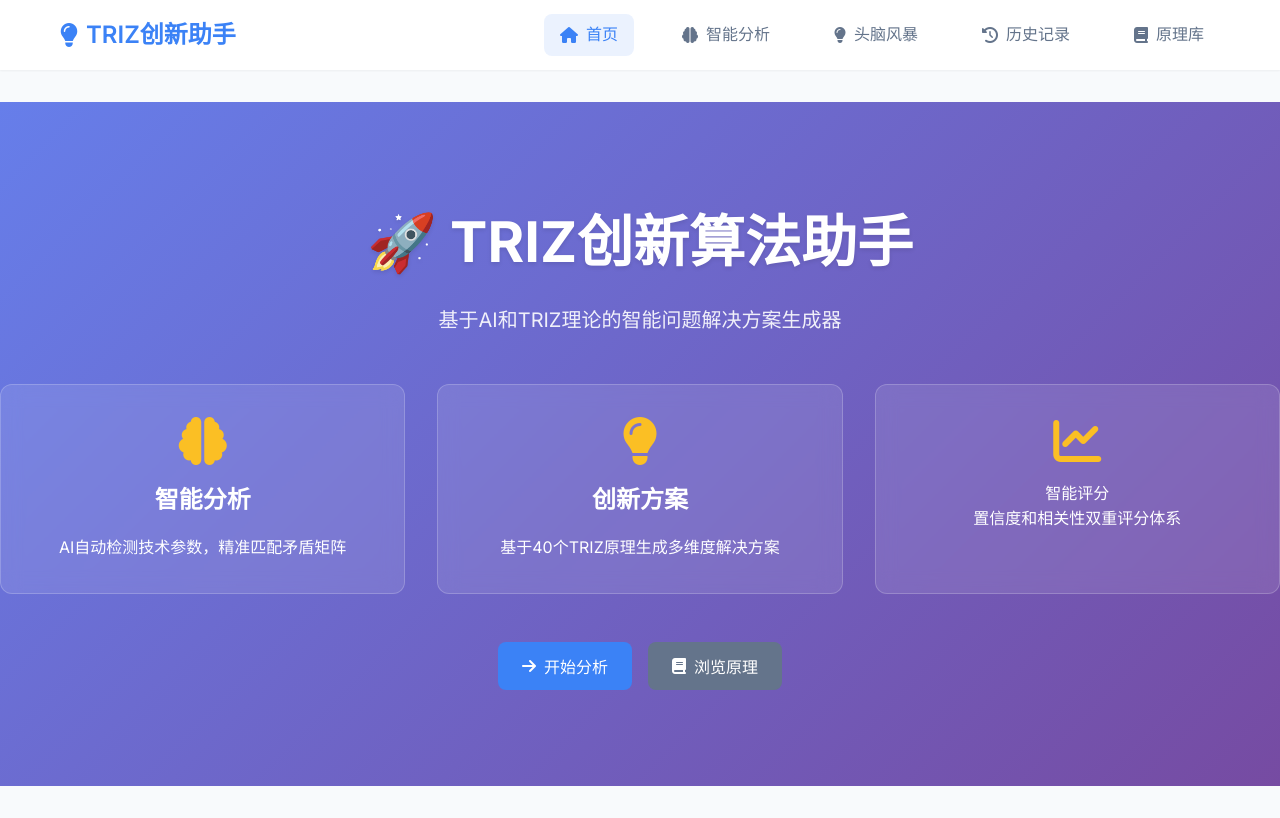
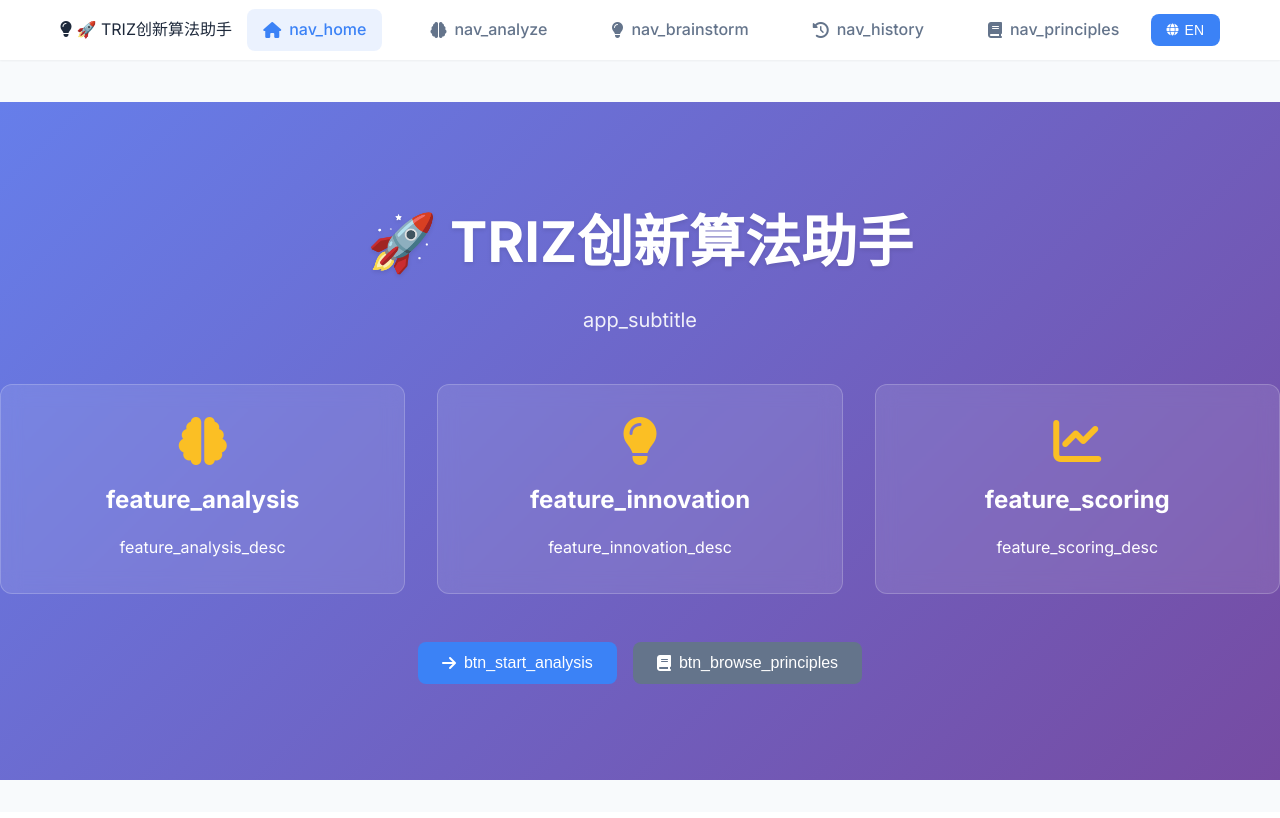
Before and after one commit to ligj1706/InnovateTRIZ, a Flask app: page / in a window 1280 px wide. After the commit the page ends 780 px from the top, so only its background shows below. Run offline with Flask 3, Linux system fonts and the light colour scheme.

Commit message:
feat: Add frontend language switching functionality
- Added language toggle button in navigation bar
- Implemented complete bilingual UI text management
- Added JavaScript language switching logic with API integration
- Updated HTML templates with translatable text IDs
- Enhanced CSS styling for language toggle button
- All interface elements now support Chinese/English switching
- Language preference persists via backend API

🤖 Generated with [Claude Code](https://claude.ai/code)

Co-Authored-By: Claude <noreply@anthropic.com>

```diff
--- a/triz_web_app/frontend/static/css/style.css
+++ b/triz_web_app/frontend/static/css/style.css
@@ -48,6 +48,39 @@ body {
     padding: 0 20px;
     display: flex;
     justify-content: space-between;
+    align-items: center;
+    height: 60px;
+}
+
+.nav-actions {
+    display: flex;
+    align-items: center;
+    gap: 1rem;
+}
+
+.language-btn {
+    background: var(--primary-color);
+    color: white;
+    border: none;
+    padding: 8px 16px;
+    border-radius: var(--radius);
+    cursor: pointer;
+    font-size: 14px;
+    font-weight: 500;
+    transition: all 0.2s ease;
+    display: flex;
+    align-items: center;
+    gap: 6px;
+}
+
+.language-btn:hover {
+    background: var(--primary-dark);
+    transform: translateY(-1px);
+}
+
+.language-btn i {
+    font-size: 12px;
+}
     align-items: center;
     height: 70px;
 }
--- a/triz_web_app/frontend/static/js/app.js
+++ b/triz_web_app/frontend/static/js/app.js
@@ -2,10 +2,13 @@
 class TRIZApp {
     constructor() {
         this.currentSolutions = [];
+        this.currentLanguage = 'zh';
+        this.translations = {};
         this.init();
     }
 
     init() {
+        this.loadLanguage();
         this.bindEvents();
         this.loadStatistics();
         this.loadHistory();
@@ -13,7 +16,90 @@ class TRIZApp {
         this.showSection('home');
     }
 
+    async loadLanguage() {
+        try {
+            const response = await fetch('/api/language');
+            const data = await response.json();
+
+            if (response.ok) {
+                this.currentLanguage = data.current_language;
+                this.translations = data.texts;
+                this.updateUITexts();
+            }
+        } catch (error) {
+            console.error('Language loading error:', error);
+        }
+    }
+
+    async toggleLanguage() {
+        const newLanguage = this.currentLanguage === 'zh' ? 'en' : 'zh';
+
+        try {
+            const response = await fetch('/api/language', {
+                method: 'POST',
+                headers: {
+                    'Content-Type': 'application/json',
+                },
+                body: JSON.stringify({ language: newLanguage })
+            });
+
+            const data = await response.json();
+
+            if (response.ok) {
+                this.currentLanguage = newLanguage;
+                await this.loadLanguage();
+                this.loadPrinciples(); // Reload principles in new language
+                this.showNotification(this.getText('language_switched'));
+            }
+        } catch (error) {
+            console.error('Language toggle error:', error);
+        }
+    }
+
+    getText(key) {
+        return this.translations[key] || key;
+    }
+
+    updateUITexts() {
+        const textElements = {
+            'app-title': 'app_title',
+            'hero-title': 'app_title',
+            'hero-subtitle': 'app_subtitle',
+            'nav-home': 'nav_home',
+            'nav-analyze': 'nav_analyze',
+            'nav-brainstorm': 'nav_brainstorm',
+            'nav-history': 'nav_history',
+            'nav-principles': 'nav_principles',
+            'feature-analysis': 'feature_analysis',
+            'feature-analysis-desc': 'feature_analysis_desc',
+            'feature-innovation': 'feature_innovation',
+            'feature-innovation-desc': 'feature_innovation_desc',
+            'feature-scoring': 'feature_scoring',
+            'feature-scoring-desc': 'feature_scoring_desc',
+            'btn-start-analysis': 'btn_start_analysis',
+            'btn-browse-principles': 'btn_browse_principles'
+        };
+
+        Object.entries(textElements).forEach(([elementId, textKey]) => {
+            const element = document.getElementById(elementId);
+            if (element) {
+                element.textContent = this.getText(textKey);
+            }
+        });
+
+        // Update language toggle button
+        const languageToggle = document.getElementById('language-toggle');
+        if (languageToggle) {
+            languageToggle.innerHTML = `<i class="fas fa-globe"></i> ${this.currentLanguage === 'zh' ? 'EN' : '中文'}`;
+        }
+    }
+
     bindEvents() {
+        // 语言切换按钮事件
+        document.getElementById('language-toggle').addEventListener('click', () => {
+            this.toggleLanguage();
+        });
+
         // 导航点击事件
         document.querySelectorAll('.nav-link').forEach(link => {
             link.addEventListener('click', (e) => {
@@ -95,11 +181,11 @@ class TRIZApp {
         const worsening = document.getElementById('worsening-input').value.trim();
 
         if (!problem) {
-            this.showNotification('请输入问题描述', 'error');
+            this.showNotification(this.getText('enter_problem'), 'error');
             return;
         }
 
-        this.showLoading(true);
+        this.showLoading(true, this.getText('loading_analyzing'));
 
         try {
             const response = await fetch('/api/analyze', {
@@ -119,12 +205,12 @@ class TRIZApp {
             if (response.ok) {
                 this.currentSolutions = data.solutions;
                 this.displaySolutions(data.solutions, 'analysis-results', 'solutions-list');
-                this.showNotification('分析完成！');
+                this.showNotification(this.getText('analysis_complete'));
             } else {
-                this.showNotification(data.error || '分析失败', 'error');
+                this.showNotification(data.error || this.getText('analysis_failed'), 'error');
             }
         } catch (error) {
-            this.showNotification('网络错误，请稍后重试', 'error');
+            this.showNotification(this.getText('network_error'), 'error');
             console.error('Analysis error:', error);
         } finally {
             this.showLoading(false);
@@ -136,11 +222,11 @@ class TRIZApp {
         const numSolutions = parseInt(document.getElementById('solution-count').value);
 
         if (!problem) {
-            this.showNotification('请输入问题描述', 'error');
+            this.showNotification(this.getText('enter_problem'), 'error');
             return;
         }
 
-        this.showLoading(true, '正在生成创新方案...');
+        this.showLoading(true, this.getText('loading_brainstorm'));
 
         try {
             const response = await fetch('/api/brainstorm', {
@@ -159,12 +245,12 @@ class TRIZApp {
             if (response.ok) {
                 this.currentSolutions = data.solutions;
                 this.displaySolutions(data.solutions, 'brainstorm-results', 'brainstorm-solutions-list');
-                this.showNotification('头脑风暴完成！');
+                this.showNotification(this.getText('brainstorm_complete'));
             } else {
-                this.showNotification(data.error || '头脑风暴失败', 'error');
+                this.showNotification(data.error || this.getText('brainstorm_failed'), 'error');
             }
         } catch (error) {
-            this.showNotification('网络错误，请稍后重试', 'error');
+            this.showNotification(this.getText('network_error'), 'error');
             console.error('Brainstorm error:', error);
         } finally {
             this.showLoading(false);
@@ -176,7 +262,7 @@ class TRIZApp {
         const list = document.getElementById(listId);
 
         if (!solutions || solutions.length === 0) {
-            list.innerHTML = '<p class="no-results">未找到解决方案</p>';
+            list.innerHTML = `<p class="no-results">${this.getText('no_solutions')}</p>`;
             container.style.display = 'block';
             return;
         }
@@ -199,14 +285,14 @@ class TRIZApp {
 
                 <div class="solution-metrics">
                     <div class="metric">
-                        <span>置信度:</span>
+                        <span>${this.getText('confidence')}:</span>
                         <div class="confidence-bar">
                             <div class="confidence-fill" style="width: ${solution.confidence * 100}%"></div>
                         </div>
                         <span>${(solution.confidence * 100).toFixed(0)}%</span>
                     </div>
                     <div class="metric">
-                        <span>相关性:</span>
+                        <span>${this.getText('relevance')}:</span>
                         <div class="relevance-bar">
                             <div class="relevance-fill" style="width: ${solution.relevance_score * 100}%"></div>
                         </div>
@@ -215,7 +301,7 @@ class TRIZApp {
                 </div>
 
                 <div class="solution-examples">
-                    <h4>应用示例:</h4>
+                    <h4>${this.getText('examples')}:</h4>
                     <div class="example-tags">
                         ${solution.examples.slice(0, 4).map(example =>
                             `<span class="example-tag">${example}</span>`
@@ -224,7 +310,7 @@ class TRIZApp {
                 </div>
 
                 <details style="margin-top: 1rem;">
-                    <summary style="cursor: pointer; font-weight: 500;">详细说明</summary>
+                    <summary style="cursor: pointer; font-weight: 500;">${this.getText('detailed_explanation')}</summary>
                     <p style="margin-top: 0.5rem; color: var(--text-secondary);">
                         ${solution.detailed_explanation}
                     </p>
@@ -238,7 +324,7 @@ class TRIZApp {
 
     async exportSolutions(solutions) {
         if (!solutions || solutions.length === 0) {
-            this.showNotification('没有可导出的解决方案', 'error');
+            this.showNotification(this.getText('no_solutions_to_export'), 'error');
             return;
         }
 
@@ -261,12 +347,12 @@ class TRIZApp {
 
             if (response.ok) {
                 this.downloadFile(data.content, data.filename, format);
-                this.showNotification('导出成功！');
+                this.showNotification(this.getText('export_success'));
             } else {
-                this.showNotification(data.error || '导出失败', 'error');
+                this.showNotification(data.error || this.getText('export_failed'), 'error');
             }
         } catch (error) {
-            this.showNotification('导出时发生错误', 'error');
+            this.showNotification(this.getText('export_error'), 'error');
             console.error('Export error:', error);
         }
     }
@@ -282,11 +368,11 @@ class TRIZApp {
 
             modal.innerHTML = `
                 <div style="background: white; padding: 2rem; border-radius: 12px; max-width: 400px;">
-                    <h3 style="margin-bottom: 1rem;">选择导出格式</h3>
+                    <h3 style="margin-bottom: 1rem;">${this.getText('select_export_format')}</h3>
                     <div style="display: flex; gap: 1rem;">
-                        <button class="btn btn-primary" onclick="selectFormat('json')">JSON格式</button>
-                        <button class="btn btn-secondary" onclick="selectFormat('txt')">文本格式</button>
-                        <button class="btn" onclick="selectFormat(null)" style="background: #6b7280; color: white;">取消</button>
+                        <button class="btn btn-primary" onclick="selectFormat('json')">${this.getText('json_format')}</button>
+                        <button class="btn btn-secondary" onclick="selectFormat('txt')">${this.getText('text_format')}</button>
+                        <button class="btn" onclick="selectFormat(null)" style="background: #6b7280; color: white;">${this.getText('cancel')}</button>
                     </div>
                 </div>
             `;
@@ -335,10 +421,10 @@ class TRIZApp {
                 icon.className = isActive ? 'fas fa-star' : 'fas fa-star';
                 this.showNotification(data.message);
             } else {
-                this.showNotification(data.error || '操作失败', 'error');
+                this.showNotification(data.error || this.getText('operation_failed'), 'error');
             }
         } catch (error) {
-            this.showNotification('网络错误', 'error');
+            this.showNotification(this.getText('network_error'), 'error');
             console.error('Favorite error:', error);
         }
     }
@@ -375,7 +461,7 @@ class TRIZApp {
         const container = document.getElementById('history-items');
 
         if (!history || history.length === 0) {
-            container.innerHTML = '<p class="no-results">暂无历史记录</p>';
+            container.innerHTML = `<p class="no-results">${this.getText('no_history')}</p>`;
             return;
         }
 
@@ -384,7 +470,7 @@ class TRIZApp {
                 <div class="history-content">
                     <div class="history-problem">${item.problem}</div>
                     <div class="history-meta">
-                        ${item.timestamp} · ${item.solution_count}个方案
+                        ${item.timestamp} · ${item.solution_count}${this.getText('solutions')}
                         ${item.rating ? `· <span class="history-rating">⭐${item.rating}</span>` : ''}
                     </div>
                 </div>
@@ -417,7 +503,7 @@ class TRIZApp {
                 <div class="principle-category">${principle.category}</div>
 
                 <div class="solution-examples" style="margin-top: 1rem;">
-                    <h4>应用示例:</h4>
+                    <h4>${this.getText('examples')}:</h4>
                     <div class="example-tags">
                         ${principle.examples.slice(0, 3).map(example =>
                             `<span class="example-tag">${example}</span>`
--- a/triz_web_app/frontend/templates/index.html
+++ b/triz_web_app/frontend/templates/index.html
@@ -14,24 +14,29 @@
         <div class="nav-container">
             <div class="nav-logo">
                 <i class="fas fa-lightbulb"></i>
-                <span>TRIZ创新助手</span>
+                <span id="app-title">TRIZ创新助手</span>
             </div>
             <div class="nav-menu">
                 <a href="#home" class="nav-link active" data-section="home">
-                    <i class="fas fa-home"></i> 首页
+                    <i class="fas fa-home"></i> <span id="nav-home">首页</span>
                 </a>
                 <a href="#analyze" class="nav-link" data-section="analyze">
-                    <i class="fas fa-brain"></i> 智能分析
+                    <i class="fas fa-brain"></i> <span id="nav-analyze">智能分析</span>
                 </a>
                 <a href="#brainstorm" class="nav-link" data-section="brainstorm">
-                    <i class="fas fa-lightbulb"></i> 头脑风暴
+                    <i class="fas fa-lightbulb"></i> <span id="nav-brainstorm">头脑风暴</span>
                 </a>
                 <a href="#history" class="nav-link" data-section="history">
-                    <i class="fas fa-history"></i> 历史记录
+                    <i class="fas fa-history"></i> <span id="nav-history">历史记录</span>
                 </a>
                 <a href="#principles" class="nav-link" data-section="principles">
-                    <i class="fas fa-book"></i> 原理库
+                    <i class="fas fa-book"></i> <span id="nav-principles">原理库</span>
                 </a>
+            </div>
+            <div class="nav-actions">
+                <button id="language-toggle" class="language-btn">
+                    <i class="fas fa-globe"></i> EN
+                </button>
             </div>
         </div>
     </nav>
@@ -42,31 +47,31 @@
         <section id="home" class="section active">
             <div class="hero">
                 <div class="hero-content">
-                    <h1>🚀 TRIZ创新算法助手</h1>
-                    <p class="hero-subtitle">基于AI和TRIZ理论的智能问题解决方案生成器</p>
+                    <h1 id="hero-title">🚀 TRIZ创新算法助手</h1>
+                    <p class="hero-subtitle" id="hero-subtitle">基于AI和TRIZ理论的智能问题解决方案生成器</p>
                     <div class="hero-features">
                         <div class="feature-card">
                             <i class="fas fa-brain"></i>
-                            <h3>智能分析</h3>
-                            <p>AI自动检测技术参数，精准匹配矛盾矩阵</p>
+                            <h3 id="feature-analysis">智能分析</h3>
+                            <p id="feature-analysis-desc">AI自动检测技术参数，精准匹配矛盾矩阵</p>
                         </div>
                         <div class="feature-card">
                             <i class="fas fa-lightbulb"></i>
-                            <h3>创新方案</h3>
-                            <p>基于40个TRIZ原理生成多维度解决方案</p>
+                            <h3 id="feature-innovation">创新方案</h3>
+                            <p id="feature-innovation-desc">基于40个TRIZ原理生成多维度解决方案</p>
                         </div>
                         <div class="feature-card">
                             <i class="fas fa-chart-line"></i>
-                            <p>智能评分</p>
-                            <p>置信度和相关性双重评分体系</p>
+                            <h3 id="feature-scoring">智能评分</h3>
+                            <p id="feature-scoring-desc">置信度和相关性双重评分体系</p>
                         </div>
                     </div>
                     <div class="hero-actions">
                         <button class="btn btn-primary" onclick="showSection('analyze')">
-                            <i class="fas fa-arrow-right"></i> 开始分析
+                            <i class="fas fa-arrow-right"></i> <span id="btn-start-analysis">开始分析</span>
                         </button>
                         <button class="btn btn-secondary" onclick="showSection('principles')">
-                            <i class="fas fa-book"></i> 浏览原理
+                            <i class="fas fa-book"></i> <span id="btn-browse-principles">浏览原理</span>
                         </button>
                     </div>
                 </div>
```
